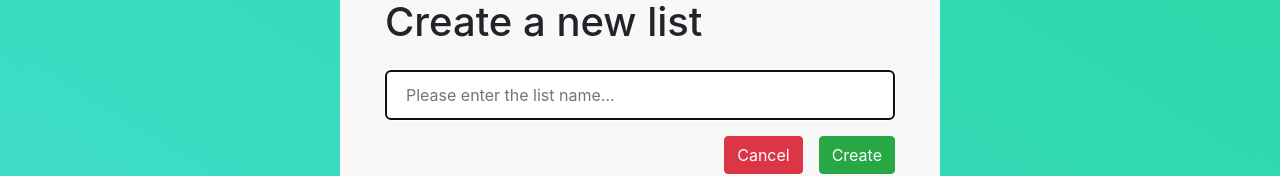
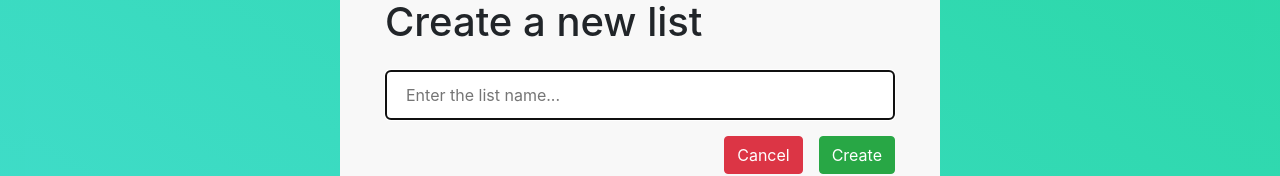
Before and after one commit to josephsieang/angular-task-manager, an Angular app: page /new-list in a window 1280 px wide. Shown: the part 314-490 px from the top of the page. Built offline with nearby package versions, Linux system fonts and the light colour scheme.

Commit message:
Make placeholder shorter for smaller device

```diff
--- a/src/app/pages/new/edit-list/edit-list.component.html
+++ b/src/app/pages/new/edit-list/edit-list.component.html
@@ -10,7 +10,7 @@
         <div class="col">
           <input
             type="text"
-            placeholder="Please enter the list name..."
+            placeholder="Enter the list name..."
             class="input-name"
             [value]="oldTitle"
             appFocus
--- a/src/app/pages/new/edit-task/edit-task.component.html
+++ b/src/app/pages/new/edit-task/edit-task.component.html
@@ -10,7 +10,7 @@
         <div class="col">
           <input
             type="text"
-            placeholder="Please enter the task name..."
+            placeholder="Enter the task name..."
             class="input-name"
             [value]="oldTitle"
             appFocus
--- a/src/app/pages/new/new-list/new-list.component.html
+++ b/src/app/pages/new/new-list/new-list.component.html
@@ -10,7 +10,7 @@
         <div class="col">
           <input
             type="text"
-            placeholder="Please enter the list name..."
+            placeholder="Enter the list name..."
             class="input-name"
             appFocus
             #inputRef
--- a/src/app/pages/new/new-task/new-task.component.html
+++ b/src/app/pages/new/new-task/new-task.component.html
@@ -11,7 +11,7 @@
           <input
             #inputRef
             type="text"
-            placeholder="Please enter the task name..."
+            placeholder="Enter the task name..."
             class="input-name"
             appFocus
           />
```
